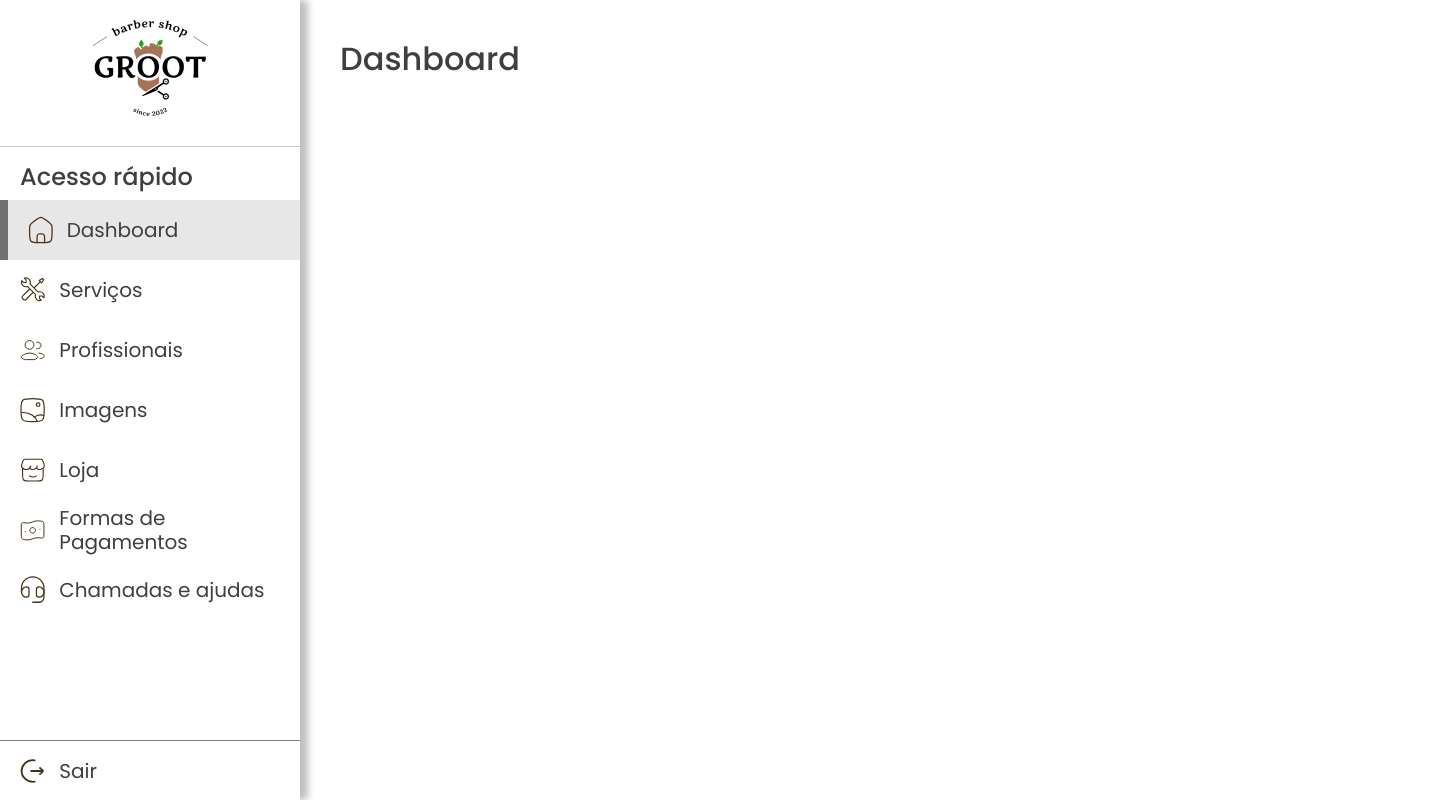
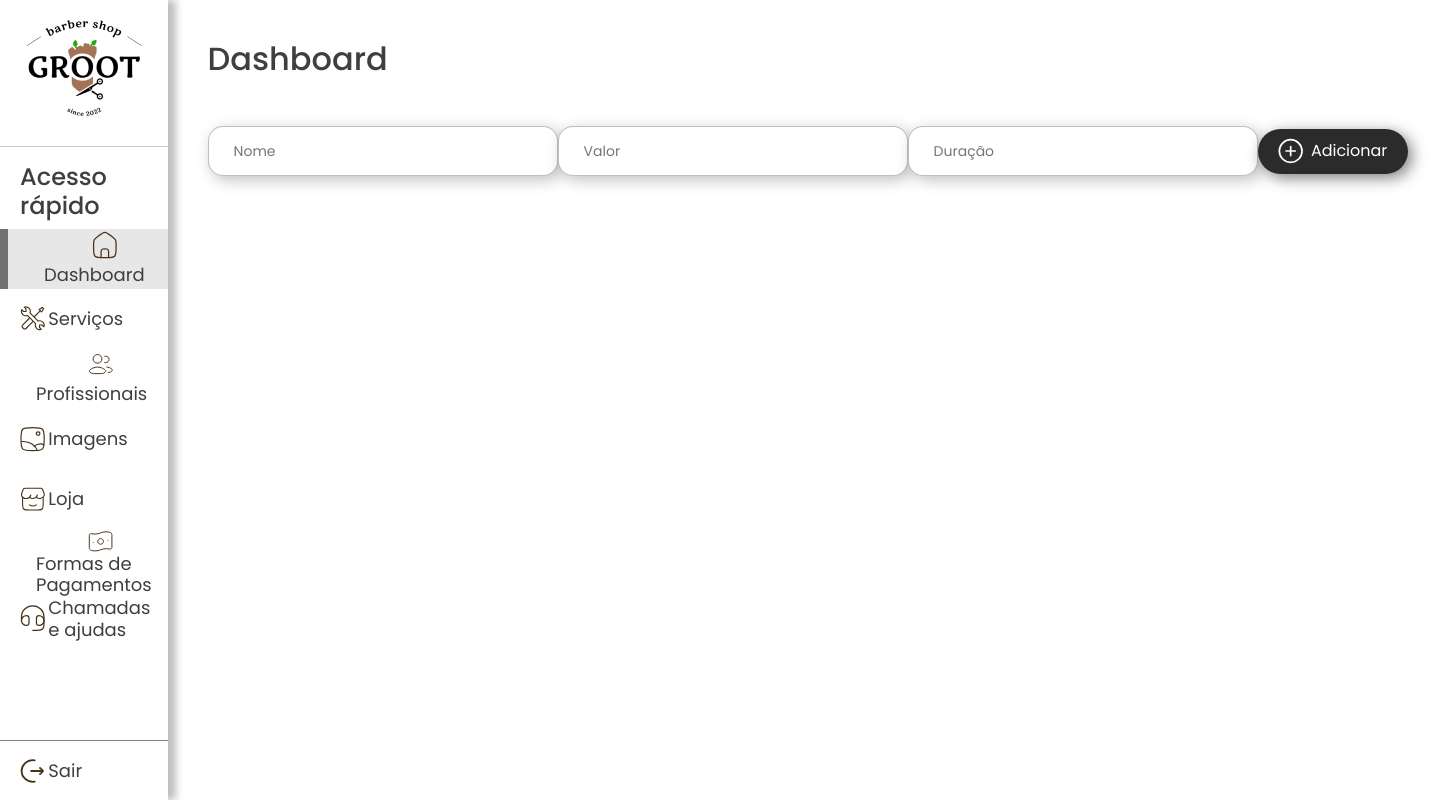
Before and after one commit to gustavodocarmokamitani/reservely, a React (Create React App) app: page /dashboard in a window 1280 px wide. Shown: the whole page, 1448 px wide, since content can reach past the window. Built offline with nearby package versions, Linux system fonts and the light colour scheme.

Commit message:
Create a Button and Input

```diff
--- a/src/App.css
+++ b/src/App.css
@@ -27,6 +27,12 @@ h3 {
   color: #3F3F3F !important;
 }
 
+h4 {
+  font-size: 18px !important;
+  font-weight: 400 !important;
+  color: #3F3F3F !important;
+}
+
 p {
   font-size: 16px !important;
   color: #3F3F3F !important;
--- a/src/components/navigation/Navigation.tsx
+++ b/src/components/navigation/Navigation.tsx
@@ -1,8 +1,5 @@
 import { Col, Row } from "react-bootstrap";
-import {
-  ContainerNavigation,
-  ContainerOptionNavigation,
-} from "./StyledNavigation";
+
 import OptionNavigation from "../smallComponent/OptionNavigation";
 import home from "../../assets/home.svg";
 import imagem from "../../assets/imagem.svg";
@@ -14,6 +11,7 @@ import logo from "../../assets/logo.png";
 import chamada from "../../assets/chamada.svg";
 import sair from "../../assets/sair.svg";
 import { Link, useLocation } from "react-router-dom";
+import { ContainerNavigation, ContainerOptionNavigation } from "./_NavigationStyled";
 
 const Navigation = () => {
   const location = useLocation();
--- /dev/null
+++ b/src/components/smallComponent/ButtonRounded.tsx
@@ -0,0 +1,33 @@
+import React from "react";
+import { ButtonRoundedComponent } from "./_SmallComponentStyled";
+
+import addIcon from '../../assets/add.svg';
+import removeIcon from '../../assets/remove.svg';
+
+interface ButtonRoundedProps {
+  text: string;
+  type: "button" | "submit" | "reset";
+  addIconIs: boolean;
+  removeIconIs: boolean;
+}
+
+const ButtonRounded: React.FC<ButtonRoundedProps> = ({ text, type, addIconIs, removeIconIs }) => {
+
+  let icon = null;
+  if (addIconIs && !removeIconIs) {
+    icon = <img src={addIcon} alt="Add Icon" style={{ marginRight: "8px", verticalAlign: "middle" }} width={25} />;
+  } else if (!addIconIs && removeIconIs) {
+    icon = <img src={removeIcon} alt="Remove Icon" style={{ marginRight: "8px" }} />;
+  }
+
+  return (
+    <ButtonRoundedComponent type={type} addIconIs={addIconIs} removeIconIs={removeIconIs}>
+      <div className="d-flex align-items-center justify-content-center">
+        {icon}
+        {text}
+      </div>
+    </ButtonRoundedComponent>
+  );
+};
+
+export default ButtonRounded;
--- /dev/null
+++ b/src/components/smallComponent/InputForm.tsx
@@ -0,0 +1,35 @@
+import React from "react";
+import { InputFormComponent } from "./_SmallComponentStyled";
+
+
+interface InputFormProps {
+  placeholder: string;
+  width: string;
+  name: string;
+  value: string;
+  type: string;
+
+  onChange: (event: React.ChangeEvent<HTMLInputElement>) => void;
+}
+
+const InputForm: React.FC<InputFormProps> = ({
+  placeholder,
+  width,
+  name,
+  value,
+  type,
+  onChange
+}) => {
+  return (
+    <InputFormComponent
+      placeholder={placeholder}
+      width={width}
+      name={name}
+      value={value}
+      type={type}
+      onChange={onChange}
+    />
+  );
+};
+
+export default InputForm;
--- a/src/components/smallComponent/OptionNavigation.tsx
+++ b/src/components/smallComponent/OptionNavigation.tsx
@@ -13,7 +13,7 @@ const OptionNavigation: React.FC<OptionNavigationProps> = ({ icon, text }) => {
         {icon}
       </Col>
       <Col>
-        <h3 className="mb-0 px-3">{text}</h3>
+        <h4 className="mb-0 px-3">{text}</h4>
       </Col>
     </>
   );
--- /dev/null
+++ b/src/components/smallComponent/_SmallComponentStyled.ts
@@ -0,0 +1,45 @@
+import styled from "styled-components";
+
+interface InputFormComponentProps {
+  width: string;
+}
+
+interface ButtonRoundedComponentProps {
+  addIconIs: boolean;
+  removeIconIs: boolean;
+}
+
+export const InputFormComponent = styled.input<InputFormComponentProps>`
+  width: ${(props) => props.width}px;
+  height: 50px;
+  padding: 0 25px;
+  font-size: 14px;
+  border: 1px solid rgba(0, 0, 0, 0.25);
+  border-radius: 15px;
+  box-shadow: 4px 4px 15px 0px rgba(0, 0, 0, 0.25);
+
+  &:focus {
+    outline: none;
+    border: 2px solid  rgba(0, 0, 0, 0.5);
+  }
+`;
+
+export const ButtonRoundedComponent = styled.button<ButtonRoundedComponentProps>`
+  width: 150px;
+  height: 45px;
+  border: transparent;
+  border-radius: 50px;
+  box-shadow: 4px 4px 15px 0px rgba(0, 0, 0, 0.50);
+  background-color: ${(props) => {
+    if (props.addIconIs && props.removeIconIs) {
+      return "#FF060B";
+    } else if (!props.addIconIs && !props.removeIconIs) {
+      return "#FF060B";
+    } else if (props.removeIconIs) {
+      return "#CDCDCD";
+    } else if (props.addIconIs) {
+      return "#2B2B2B";
+    }
+  }};
+  color: white;
+`;
--- a/src/pages/Dashboard.tsx
+++ b/src/pages/Dashboard.tsx
@@ -1,12 +1,65 @@
-import React from 'react'
-import { ContainerPage } from './StyledPage'
+import React, { useState } from 'react';
+import { ContainerPage } from './StyledPage';
+import InputForm from '../components/smallComponent/InputForm';
+import ButtonRounded from '../components/smallComponent/ButtonRounded';
 
 const Dashboard = () => {
+  // Estado do formulário
+  const [formValues, setFormValues] = useState({
+    nome: '',
+    valor: '',
+    duracao: ''
+  });
+
+  const handleInputChange = (event: React.ChangeEvent<HTMLInputElement>) => {
+    const { name, value } = event.target;
+    setFormValues({
+      ...formValues,
+      [name]: value,
+    });
+  };
+
+  const handleSubmit = (event: React.FormEvent) => {
+    event.preventDefault();
+    console.log('Dados do formulário:', formValues);
+  };
+
   return (
     <ContainerPage>
-      <h1>Dashboard</h1>
+      <h1 className='mb-5'>Dashboard</h1>
+
+      <form onSubmit={handleSubmit} style={{display: "flex", flexDirection: "row", alignItems: "center"}}>
+        <InputForm
+          width="350"
+          type="text"
+          placeholder="Nome"
+          name="nome"
+          value={formValues.nome}
+          onChange={handleInputChange}
+        />
+
+        <InputForm
+          width="350"
+          type="number"
+          placeholder="Valor"
+          name="valor"
+          value={formValues.valor}
+          onChange={handleInputChange}
+        />
+
+        <InputForm
+          width="350"
+          type="number"
+          placeholder="Duração"
+          name="duracao"
+          value={formValues.duracao}
+          onChange={handleInputChange}
+        />
+
+        <ButtonRounded text="Adicionar" type="submit" addIconIs={true} removeIconIs={false}/>
+      </form>
     </ContainerPage>
-  )
-}
+  );
+};
 
-export default Dashboard
+export default Dashboard;
```
Also changed, not shown: src/assets/add.svg (added), src/assets/remove.svg (added), src/components/navigation/_NavigationStyled.ts (renamed from src/components/navigation/StyledNavigation.ts).
